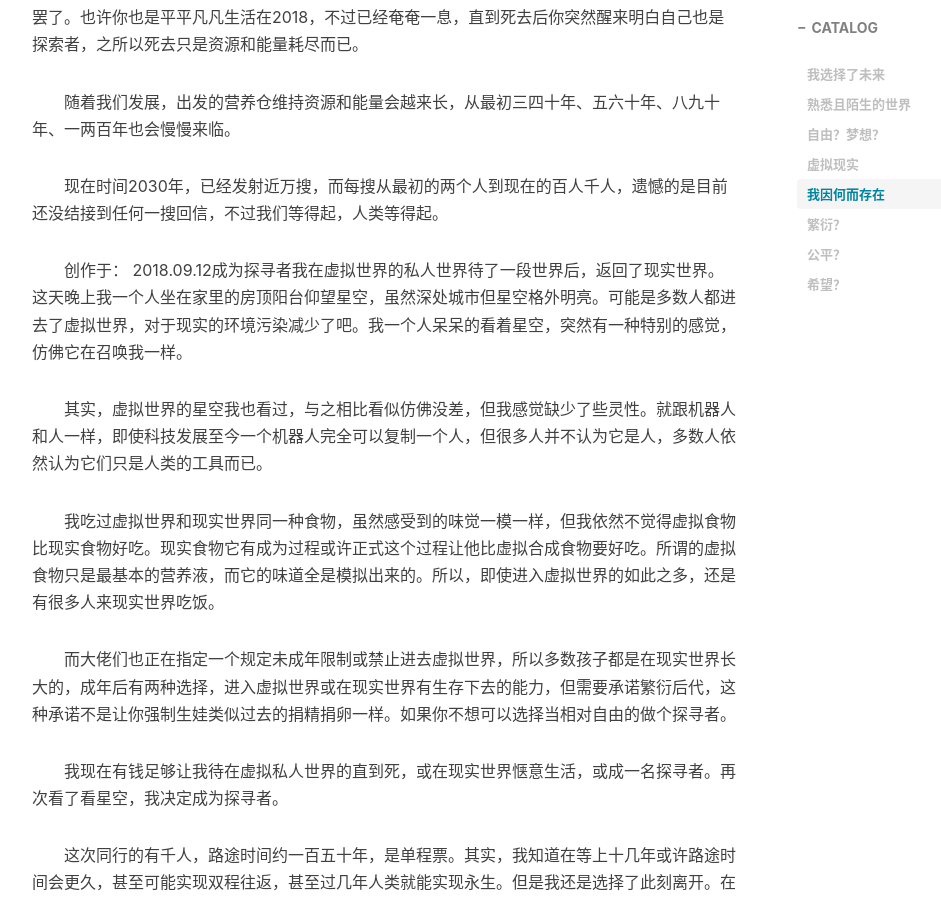
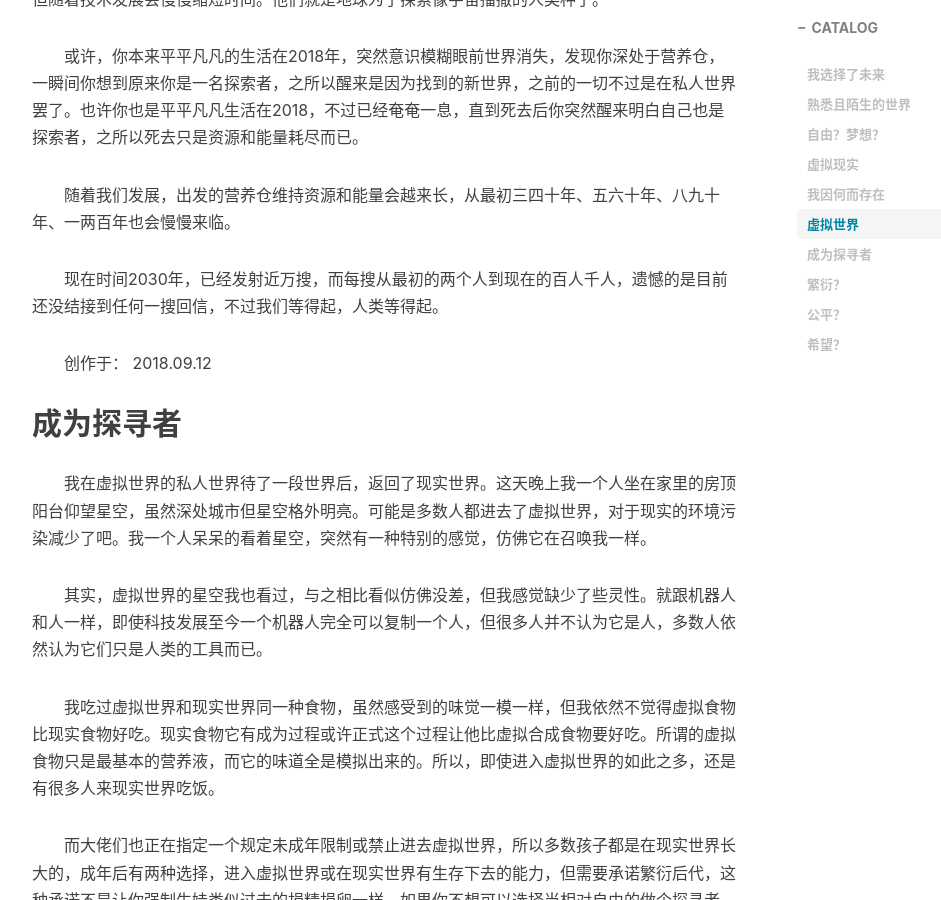
Before and after one commit to tcq233/tcq233.github.io, a Jekyll site: the page built from _posts/2018-06-30-future.md, in a window 1280 px wide and 900 px high, scrolled down 13843 px. Shown: the whole window, without its empty margins (233-1174 px from the left). Built offline with Jekyll 4.4.1, drawn with Linux system fonts in a browser that asks for light colours; nearby versions of some CDN libraries; comment, search, counter and statistics services are not loaded; some of the changed text lies outside the part shown.

Commit message:
Update 2018-06-30-future.md

```diff
--- a/_posts/2018-06-30-future.md
+++ b/_posts/2018-06-30-future.md
@@ -351,7 +351,11 @@
 
 　　越来越多的人离开了地球。因为随着科技的发展失业的人越来越多，当他们放弃现实的一切自愿投入虚拟世界时候，他们就会被塞进虚拟仓飞往太空的实验基地。
 
-　　创作于： 2018.07.05虚拟世界我还是第一次进入虚拟世界，发展至今这个虚拟世界与现实几乎已经无区别了。而对于虚拟世界的控制早已不在我的范围内，我至多比其他普通人权限和自由度高些罢了。
+　　创作于： 2018.07.05
+
+## 虚拟世界
+
+　　我还是第一次进入虚拟世界，发展至今这个虚拟世界与现实几乎已经无区别了。而对于虚拟世界的控制早已不在我的范围内，我至多比其他普通人权限和自由度高些罢了。
 
 　　可以把虚拟世界比作过去人们幻想的玄幻世界，这个世界的控制人还是那些大佬们。有人的世界就会有社会，你所幻想的仙人、魔法师即使他们有此能力，也不过是南柯一梦罢了。这个世界可以实现你所有能想到的梦，但你并不觉得自由。
 
@@ -373,7 +377,11 @@
 
 　　现在时间2030年，已经发射近万搜，而每搜从最初的两个人到现在的百人千人，遗憾的是目前还没结接到任何一搜回信，不过我们等得起，人类等得起。
 
-　　创作于： 2018.09.12成为探寻者我在虚拟世界的私人世界待了一段世界后，返回了现实世界。这天晚上我一个人坐在家里的房顶阳台仰望星空，虽然深处城市但星空格外明亮。可能是多数人都进去了虚拟世界，对于现实的环境污染减少了吧。我一个人呆呆的看着星空，突然有一种特别的感觉，仿佛它在召唤我一样。
+　　创作于： 2018.09.12
+
+## 成为探寻者
+
+　　我在虚拟世界的私人世界待了一段世界后，返回了现实世界。这天晚上我一个人坐在家里的房顶阳台仰望星空，虽然深处城市但星空格外明亮。可能是多数人都进去了虚拟世界，对于现实的环境污染减少了吧。我一个人呆呆的看着星空，突然有一种特别的感觉，仿佛它在召唤我一样。
 
 　　其实，虚拟世界的星空我也看过，与之相比看似仿佛没差，但我感觉缺少了些灵性。就跟机器人和人一样，即使科技发展至今一个机器人完全可以复制一个人，但很多人并不认为它是人，多数人依然认为它们只是人类的工具而已。
 
```
